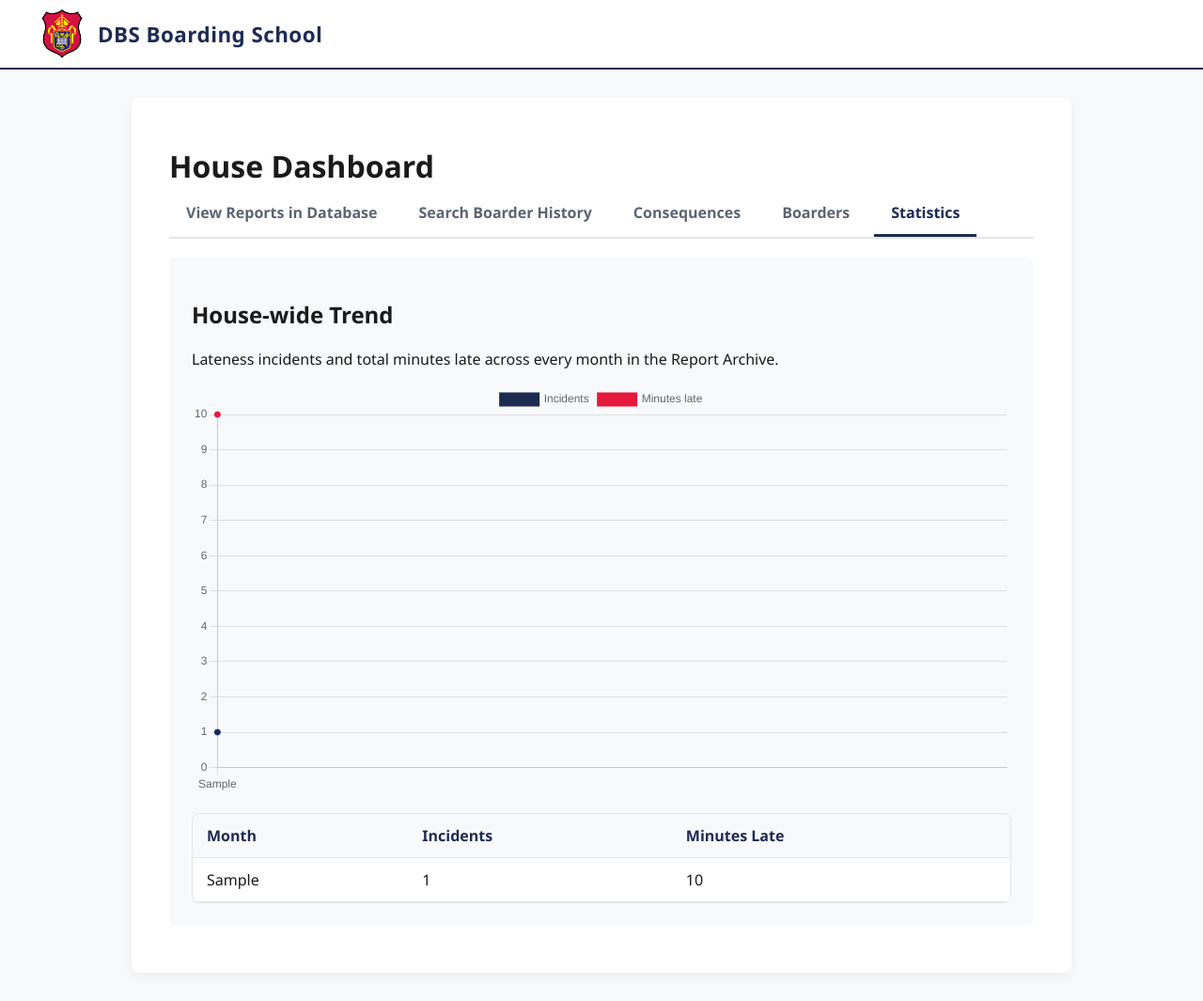
After one commit to elisharkray1030/DBSBS-Lateness-Application, a Flask app: page /statistics in a window 1280 px wide. The commit adds this page. Shown: the whole page at 94% size. Run offline with Flask 3, Linux system fonts and the light colour scheme; tables that the repository leaves empty hold one stand-in row (values such as "Sample post"); some libraries are stand-ins or nearby versions.

Commit message:
feat: Statistics tab with House Dashboard house-wide trend (#110)
Fifth Statistics tab at /statistics, highlighted via the existing
selected_tab mechanism and deep-linkable. Line chart of lateness
incidents and total minutes late across every stored month, drawn from
an embedded plain-data payload with a readable per-month table fallback;
empty archive shows a clear empty state. Figures derive live on every
visit. Glossary gains House Dashboard.

```diff
--- a/app.py
+++ b/app.py
@@ -528,6 +528,37 @@ def consequences():
     )
 
 
+@app.route('/statistics')
+def statistics():
+    """Renders the House Dashboard: the Statistics tab's home.
+
+    Every figure derives live from stored data on each visit, so re-imports
+    and month deletions are reflected immediately.
+    """
+    with connect() as conn:
+        trend = storage.house_trend(conn)
+
+    return render_template(
+        'dashboard.html',
+        panels_in_page=False,
+        selected_tab='statistics',
+        message=None,
+        error=None,
+        trend=trend,
+        trend_payload=_house_trend_payload(trend),
+        current_year=datetime.now().astimezone().year,
+    )
+
+
+def _house_trend_payload(trend):
+    """Plain-data payload for the house-wide trend chart."""
+    return {
+        "months": [point.month for point in trend],
+        "incidents": [point.incidents for point in trend],
+        "minutes": [point.minutes_late for point in trend],
+    }
+
+
 @app.route('/boarder/<path:key>')
 def boarder_profile(key):
     """Renders one boarder's profile, addressed by URL-encoded Match Key.
--- a/records.py
+++ b/records.py
@@ -138,6 +138,15 @@ class MonthSummary:
 
 
 @dataclass
+class HouseTrendPoint:
+    """One month's house-wide lateness totals for the dashboard trend."""
+
+    month: str
+    incidents: int
+    minutes_late: int
+
+
+@dataclass
 class AllTimeEntry:
     """One derived All-Time List row: every boarder ever recorded.
 
--- a/storage.py
+++ b/storage.py
@@ -7,6 +7,7 @@ from records import (
     AllTimeEntry,
     Boarder,
     BoarderMonth,
+    HouseTrendPoint,
     BoarderRecord,
     HistoryEntry,
     MonthSummary,
@@ -539,6 +540,26 @@ def list_months(conn: sqlite3.Connection) -> list[MonthSummary]:
     ]
 
 
+def house_trend(conn: sqlite3.Connection) -> list[HouseTrendPoint]:
+    """Returns per-month house-wide lateness totals, chronological ascending.
+
+    Derived live from stored history on every call, so re-imports and month
+    deletions are reflected immediately.
+    """
+    cursor = conn.execute(
+        """
+        SELECT month, SUM(frequency), SUM(total_minutes)
+        FROM boarder_history
+        GROUP BY month
+        ORDER BY month ASC
+        """
+    )
+    return [
+        HouseTrendPoint(month=row[0], incidents=row[1], minutes_late=row[2])
+        for row in cursor.fetchall()
+    ]
+
+
 def list_all_time_boarders(conn: sqlite3.Connection) -> list[AllTimeEntry]:
     """Derives the All-Time List: every boarder ever recorded, read-only.
 
--- /dev/null
+++ b/templates/dashboard.html
@@ -0,0 +1,86 @@
+{% extends "layout.html" %}
+
+{% block title %}House Dashboard — DBS Boarding School{% endblock %}
+
+{% block heading %}
+    <h1>House Dashboard</h1>
+{% endblock %}
+
+{% block content %}
+    <div class="print-brand">
+        <img src="{{ url_for('static', filename='dbslogoF-B.png') }}" alt="DBS Boarding School logo">
+        <span>DBS Boarding School</span>
+    </div>
+
+    {% if not trend %}
+        <div class="empty-state">
+            <svg viewBox="0 0 24 24" aria-hidden="true"><use href="#icon-inbox"/></svg>
+            <p>No reports have been imported yet. Import a Monthly Log to see house-wide statistics.</p>
+        </div>
+    {% else %}
+        <section class="history-panel dashboard-trend">
+            <h2>House-wide Trend</h2>
+            <p class="dashboard-note">Lateness incidents and total minutes late across every month in the Report Archive.</p>
+            <div class="chart-block">
+                <canvas id="house-trend-chart" role="img"
+                        aria-label="Line chart of lateness incidents and total minutes late per month"></canvas>
+                <script type="application/json" id="house-trend-data">{{ trend_payload|tojson }}</script>
+            </div>
+            <div class="table-scroll">
+                <table class="trend-table">
+                    <thead>
+                        <tr>
+                            <th scope="col">Month</th>
+                            <th scope="col">Incidents</th>
+                            <th scope="col">Minutes Late</th>
+                        </tr>
+                    </thead>
+                    <tbody>
+                        {% for point in trend %}
+                        <tr>
+                            <td>{{ point.month }}</td>
+                            <td>{{ point.incidents }}</td>
+                            <td>{{ point.minutes_late }}</td>
+                        </tr>
+                        {% endfor %}
+                    </tbody>
+                </table>
+            </div>
+        </section>
+    {% endif %}
+{% endblock %}
+
+{% block scripts %}
+    {% if trend %}
+    <script src="{{ url_for('static', filename='chart.umd.min.js') }}"></script>
+    <script>
+        // Draws the house-wide trend from the server-rendered payload alone;
+        // without JavaScript the per-month totals table stands in fully.
+        (function () {
+            var payloadEl = document.getElementById('house-trend-data');
+            var canvas = document.getElementById('house-trend-chart');
+            if (!payloadEl || !canvas || typeof Chart === 'undefined') return;
+            var payload = JSON.parse(payloadEl.textContent);
+            var styles = getComputedStyle(document.documentElement);
+            var navy = styles.getPropertyValue('--navy').trim() || '#1d2b53';
+            var red = styles.getPropertyValue('--brand-red').trim() || '#E51A3C';
+            new Chart(canvas, {
+                type: 'line',
+                data: {
+                    labels: payload.months,
+                    datasets: [
+                        { label: 'Incidents', data: payload.incidents, borderColor: navy,
+                          backgroundColor: navy, tension: 0.25 },
+                        { label: 'Minutes late', data: payload.minutes, borderColor: red,
+                          backgroundColor: red, tension: 0.25 }
+                    ]
+                },
+                options: {
+                    responsive: true,
+                    scales: { y: { beginAtZero: true } }
+                }
+            });
+        })();
+    </script>
+    {% endif %}
+{% endblock %}
--- a/templates/layout.html
+++ b/templates/layout.html
@@ -1227,6 +1227,7 @@
         {% else %}
         <a class="tab-link" href="/?tab=boarders">Boarders</a>
         {% endif %}
+        <a class="tab-link {% if selected_tab == 'statistics' %}active{% endif %}" href="/statistics">Statistics</a>
     </div>
 
     {% block content %}{% endblock %}
```
Also changed, not shown: CONTEXT.md (+4 -0 lines), tests/test_app.py (+1 -1 lines), tests/test_dashboard.py (added, +106 -0 lines), tests/test_statistics_storage.py (+26 -0 lines).
